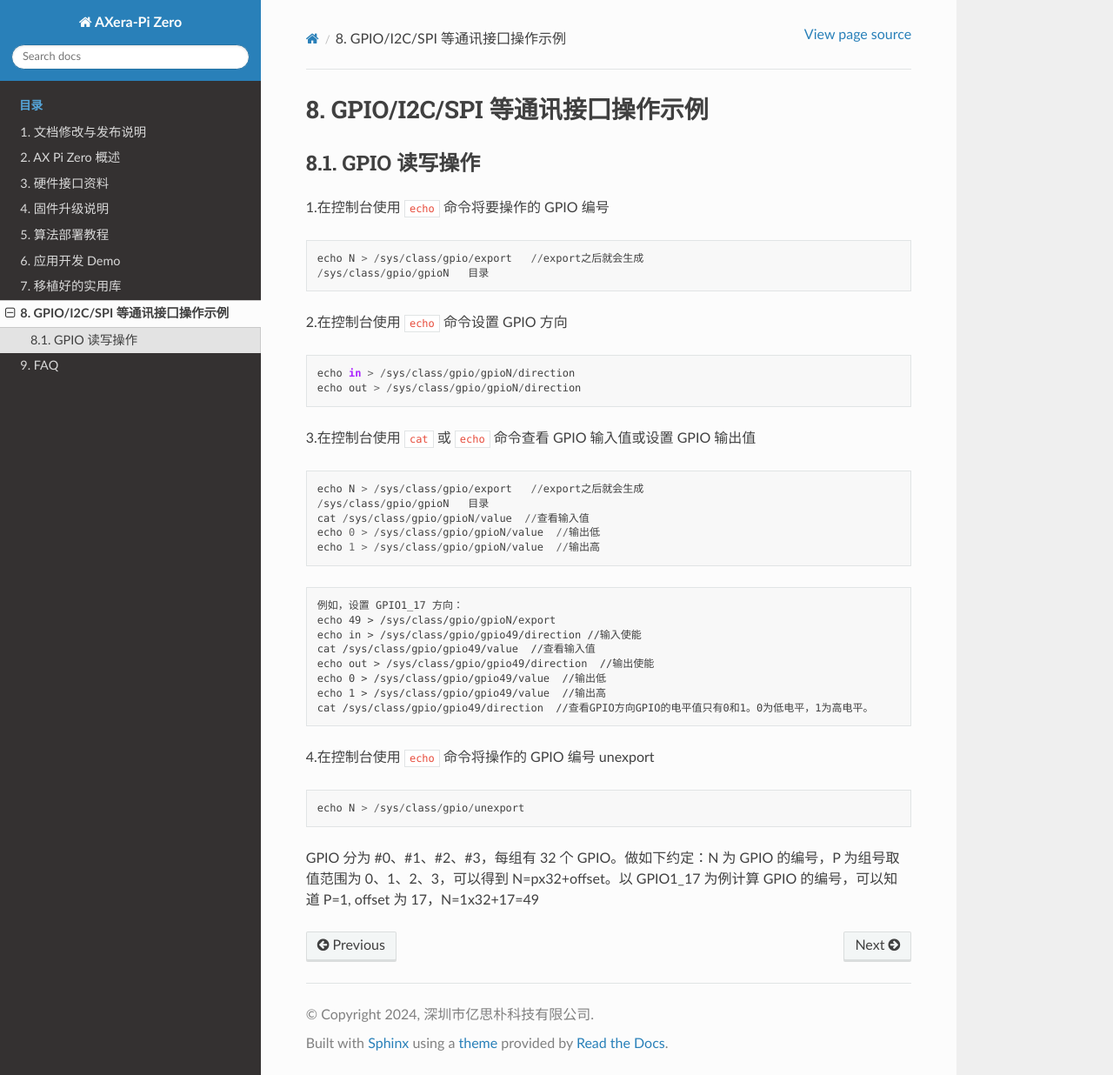
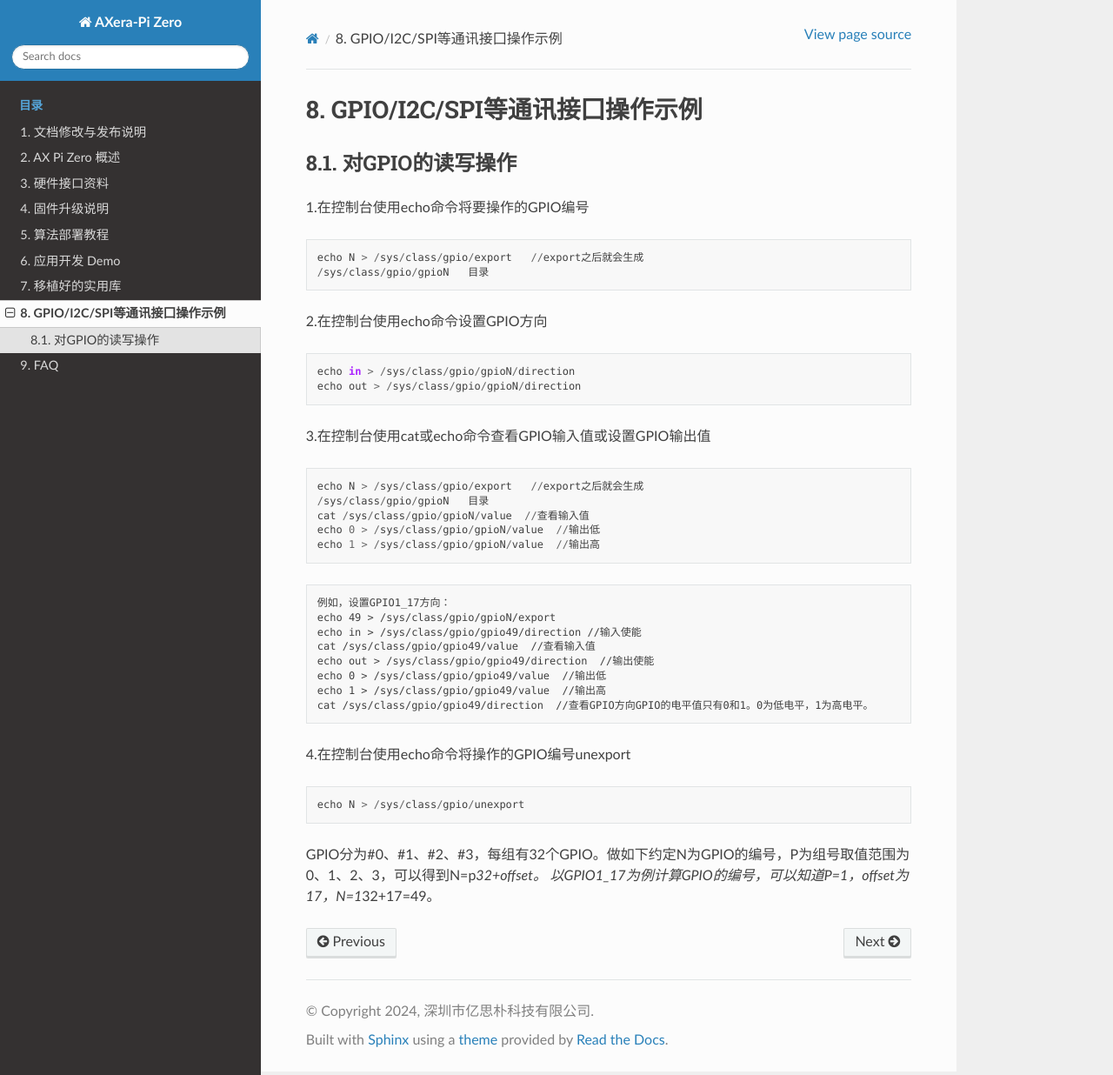
Before and after one commit to AXERA-TECH/axera-pi-zero-docs, a Sphinx documentation site: the page built from source/doc_guide_lan.md, in a window 1280 px wide and 1236 px high. Shown: the whole window at 87% size. Built offline with Sphinx 7.4.7 and the Read the Docs theme 2.0.0, drawn with Linux system fonts in a browser that asks for light colours.

Commit message:
correct the bug

````diff
--- a/source/doc_guide_lan.md
+++ b/source/doc_guide_lan.md
@@ -1,23 +1,20 @@
-# GPIO/I2C/SPI 等通讯接囗操作示例
+# GPIO/I2C/SPI等通讯接囗操作示例
 
-## GPIO 读写操作
+## 对GPIO的读写操作
 
-1.在控制台使用 `echo` 命令将要操作的 GPIO 编号
-
+1.在控制台使用echo命令将要操作的GPIO编号
 ```
 echo N > /sys/class/gpio/export	  //export之后就会生成
 /sys/class/gpio/gpioN 	目录
 ```
 
-2.在控制台使用 `echo` 命令设置 GPIO 方向
-
+2.在控制台使用echo命令设置GPIO方向
 ```
 echo in > /sys/class/gpio/gpioN/direction
 echo out > /sys/class/gpio/gpioN/direction
 ```
 
-3.在控制台使用 `cat` 或 `echo` 命令查看 GPIO 输入值或设置 GPIO 输出值
-
+3.在控制台使用cat或echo命令查看GPIO输入值或设置GPIO输出值
 ```
 echo N > /sys/class/gpio/export	  //export之后就会生成
 /sys/class/gpio/gpioN 	目录
@@ -25,9 +22,8 @@ cat /sys/class/gpio/gpioN/value	 //查看输入值
 echo 0 > /sys/class/gpio/gpioN/value  //输出低
 echo 1 > /sys/class/gpio/gpioN/value  //输出高
 ```
-
 ```
-例如，设置 GPIO1_17 方向：
+例如，设置GPIO1_17方向：
 echo 49 > /sys/class/gpio/gpioN/export
 echo in > /sys/class/gpio/gpio49/direction //输入使能
 cat /sys/class/gpio/gpio49/value  //查看输入值
@@ -37,10 +33,10 @@ echo 1 > /sys/class/gpio/gpio49/value  //输出高
 cat /sys/class/gpio/gpio49/direction  //查看GPIO方向GPIO的电平值只有0和1。0为低电平，1为高电平。
 ```
 
-4.在控制台使用 `echo` 命令将操作的 GPIO 编号 unexport
-
+4.在控制台使用echo命令将操作的GPIO编号unexport
 ```
 echo N > /sys/class/gpio/unexport
 ```
 
-GPIO 分为 #0、#1、#2、#3，每组有 32 个 GPIO。做如下约定：N 为 GPIO 的编号，P 为组号取值范围为 0、1、2、3，可以得到 N=px32+offset。以 GPIO1_17 为例计算 GPIO 的编号，可以知道 P=1, offset 为 17，N=1x32+17=49
+GPIO分为#0、#1、#2、#3，每组有32个GPIO。做如下约定N为GPIO的编号，P为组号取值范围为0、1、2、3，可以得到N=p*32+offset。
+以GPIO1_17为例计算GPIO的编号，可以知道P=1，offset为17，N=1*32+17=49。
````
